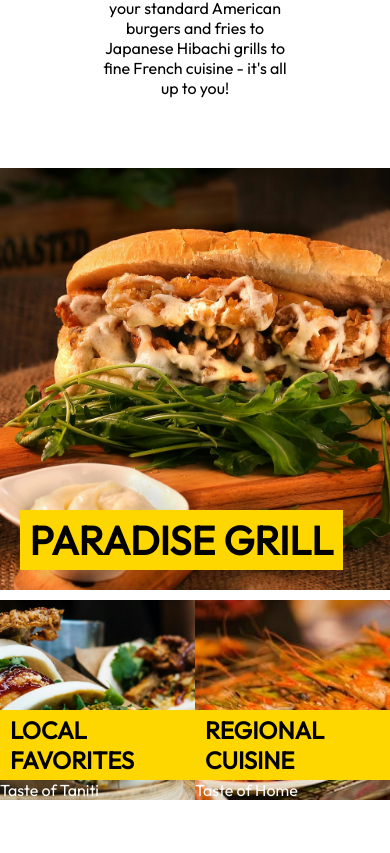
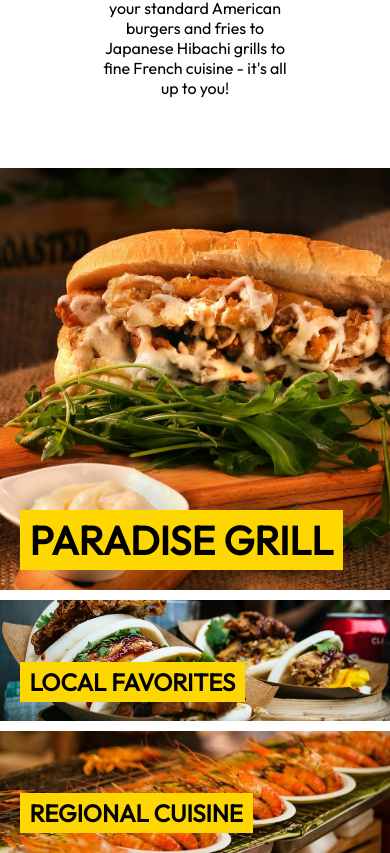
Before and after one commit to devknightingale/c856, a React (Vite) app: page / in a window 390 px wide. Shown: the part 2534-3387 px from the top of the page. Before the commit the page ends 3334 px from the top, so only its background shows below. Built offline with nearby package versions, Linux system fonts and the light colour scheme.

Commit message:
dining page finished

```diff
--- a/src/components/Dining/Dining.jsx
+++ b/src/components/Dining/Dining.jsx
@@ -45,11 +45,9 @@ export const Dining = () => {
       <div className={styles.localRegional}>
         <div className={styles.localCuisine}>
           <h1 className={styles.title}>Local Favorites</h1>
-          <p className={styles.description}>Taste of Taniti</p>
         </div>
         <div className={styles.regionalCuisine}>
           <h1 className={styles.title}>Regional Cuisine</h1>
-          <p className={styles.description}>Taste of Home</p>
         </div>
       </div>
     </section>
--- a/src/components/Dining/Dining.module.css
+++ b/src/components/Dining/Dining.module.css
@@ -62,6 +62,9 @@ h1 {
 .featuredRestaurant h1 {
   font-size: 40px;
   margin: 5% 5%;
+  &:hover {
+    box-shadow: 2px 2px 5px black;
+  }
 }
 .featuredDishes {
   display: flex;
@@ -80,19 +83,28 @@ h1 {
   height: fit-content;
   font-size: 20px;
   margin: 5% 5%;
+
+  &:hover {
+    box-shadow: 2px 2px 5px black;
+  }
 }
 
 .localRegional {
   display: flex;
   flex-direction: row;
   width: 100%;
-  height: 20vh;
+  height: 30vh;
   margin-top: 10px;
 }
 
-.localRegional p {
-  color: var(--color-text);
+.localRegional h1 {
+  margin-left: 5%;
+  margin-bottom: 5%;
+  &:hover {
+    box-shadow: 2px 2px 5px black;
+  }
 }
+
 .localCuisine {
   width: 50%;
   height: 200px;
@@ -178,3 +190,18 @@ h1 {
     width: 100%;
   }
 }
+
+@media screen and (max-width: 425px) {
+  .localRegional {
+    flex-direction: column;
+    gap: 10px;
+  }
+  .localCuisine {
+    width: 100%;
+    height: 30vh;
+  }
+  .regionalCuisine {
+    width: 100%;
+    height: 30vh;
+  }
+}
```
